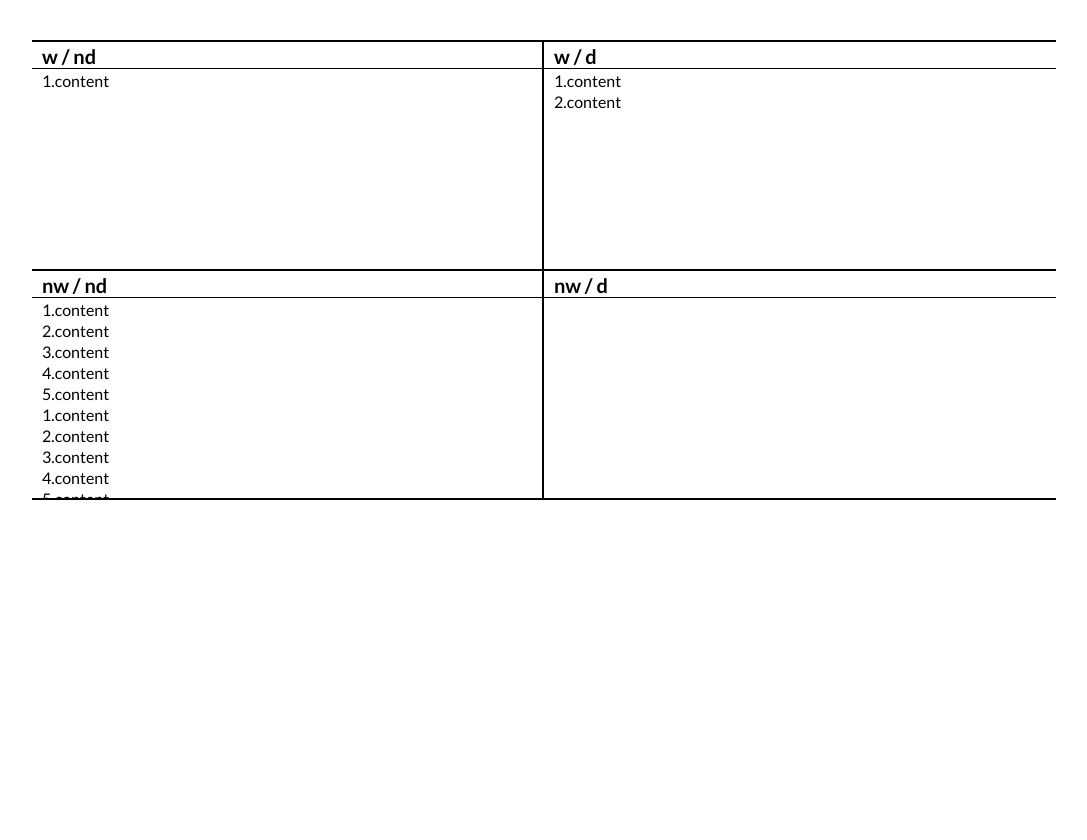
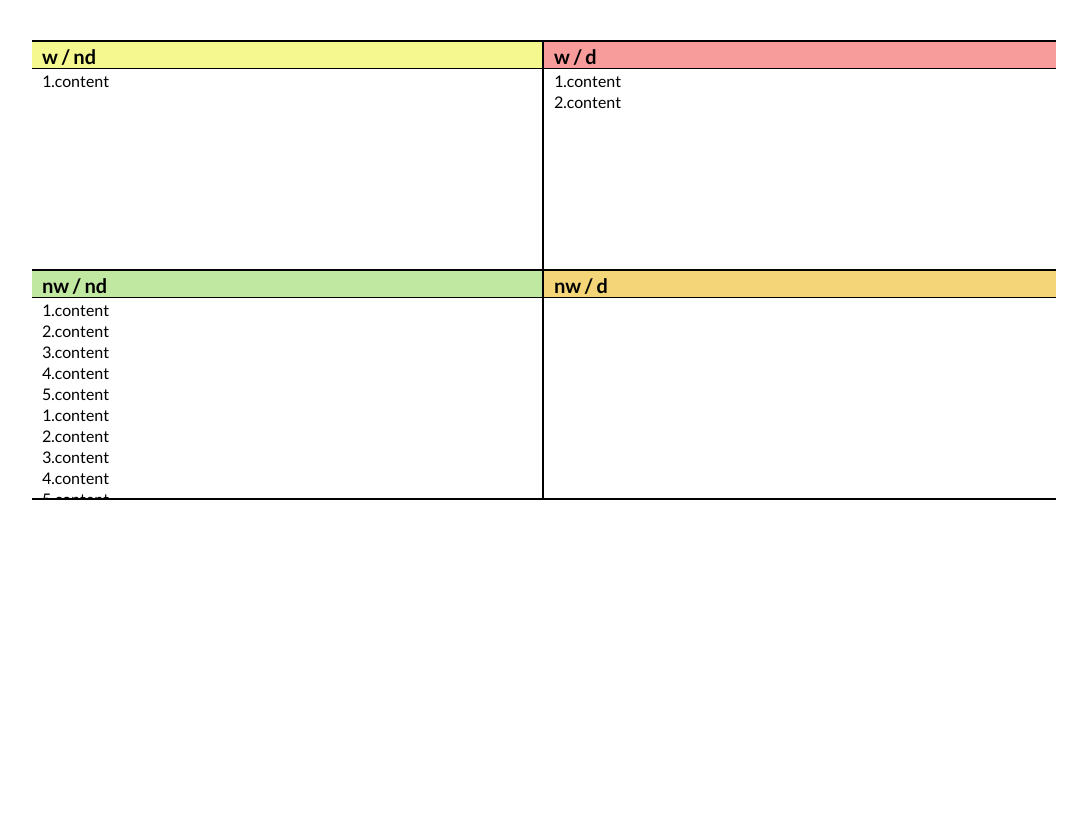
Before and after one commit to JolloDede/eisenhower, a PHP site: page /pages/eisenhower.html in a window 1280 px wide. Shown: the whole page, without its empty margins (96-1183 px from the left). After the commit the page ends 500 px from the top, so only its background shows below. Run offline with PHP 8.4, Linux system fonts and the light colour scheme.

Commit message:
colored elements

```diff
--- a/css/main.css
+++ b/css/main.css
@@ -10,7 +10,6 @@
 html, body {
   font-family: "Lato", sans-serif;
   width: 100%;
-  height: 100vh;
 }
 /*
  *
@@ -119,6 +118,9 @@ input[name="passw"]:not(:placeholder-shown) ~ label[for="passw"] {
   border-bottom: 1px solid black;
   font-size: 20px;
   font-weight: bold;
+  user-select: none;
+  -moz-user-select: none;
+  -webkit-user-select: none;
 }
 .eh--element .eh--content {
   overflow-y: scroll;
@@ -127,3 +129,8 @@ input[name="passw"]:not(:placeholder-shown) ~ label[for="passw"] {
 .eh--element p {
   padding: 2px 0 0 10px;
 }
+
+.nwnd h1 { background: #c0e8a0; }
+.wnd  h1 { background: #f5f78f; }
+.nwd  h1 { background: #f4d577; }
+.wd   h1 { background: #f79b9b; }
```
